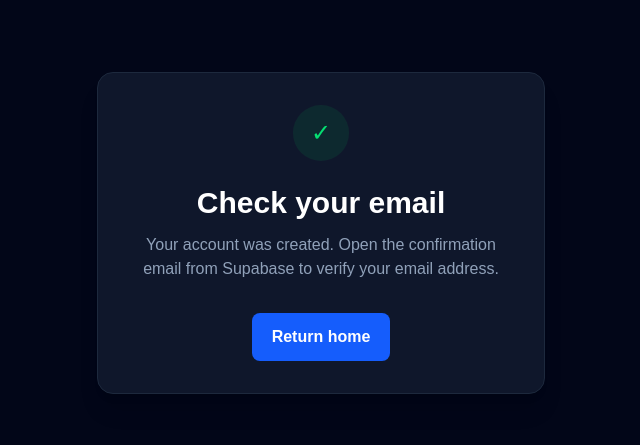
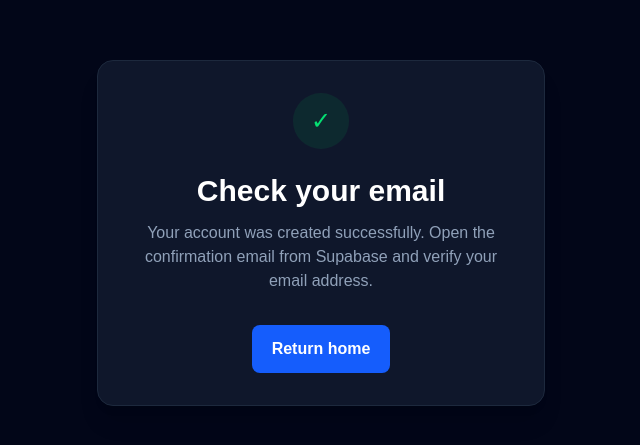
Before and after one commit to Harigovindbn/career-match-ai, a Next.js app: page /auth/signup/success in a window 1280 px wide. Shown: the part 167-612 px from the top of the page, without its empty margins (319-959 px from the left). Built offline with nearby package versions, Linux system fonts and the light colour scheme.

Commit message:
feat: add Supabase user registration

```diff
--- a/app/auth/signup/success/page.tsx
+++ b/app/auth/signup/success/page.tsx
@@ -13,8 +13,8 @@ export default function SignUpSuccessPage() {
         </h1>
 
         <p className="mt-3 text-slate-400">
-          Your account was created. Open the confirmation email from Supabase
-          to verify your email address.
+          Your account was created successfully. Open the confirmation email
+          from Supabase and verify your email address.
         </p>
 
         <Link
```
